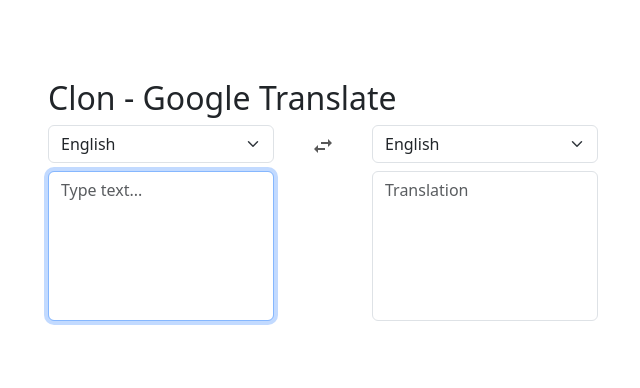
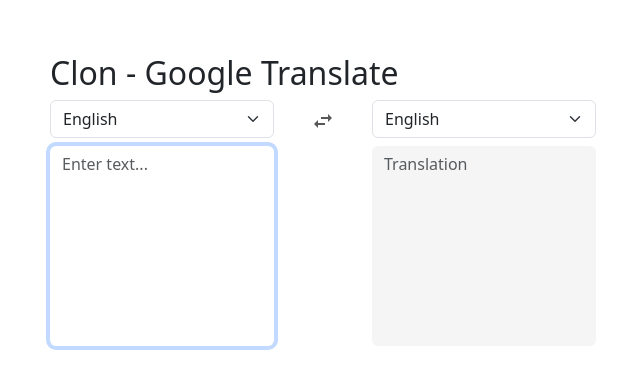
Before and after one commit to KevinVanDerSchans/clone-google-translate-react, a React (Vite) app: page / in a window 1280 px wide. Shown: the part 200-588 px from the top of the page, without its empty margins (317-957 px from the left). Built offline with nearby package versions, Linux system fonts and the light colour scheme.

Commit message:
Finish TextArea component

```diff
--- a/src/components/TextArea/TextArea.tsx
+++ b/src/components/TextArea/TextArea.tsx
@@ -3,19 +3,34 @@
 
 interface Props {
   type: SectionType
-  placeholder: string
   loading?: boolean
   onChange: (value: string) => void
   value: string
 }
 
-export const TextArea = ({ type, placeholder, loading, value, onChange }: Props) => {
+const commonStyles = { height: '200px', border: 0 }
+
+const getPlaceholder = ({ type, loading }: { type: SectionType; loading?: boolean }) => {
+  if (type === SectionType.From) return 'Enter text...'
+  if (loading === true) return 'Loading...'
+  return 'Translation'
+}
+
+export const TextArea = ({ type, loading, value, onChange }: Props) => {
+  const styles = type === SectionType.From ? commonStyles : { ...commonStyles, backgroundColor: '#f5f5f5' }
+
+  const handleChange = (event: React.ChangeEvent<HTMLTextAreaElement>) => {
+    onChange(event.target.value)
+  }
+
   return (
     <Form.Control
       as='textarea'
+      value={value}
+      onChange={handleChange}
       autoFocus={type === SectionType.From}
-      placeholder={placeholder}
-      style={{ height: '150px' }}
+      placeholder={getPlaceholder({ type, loading })}
+      style={styles}
     />
   )
 }
--- a/src/components/app/App.tsx
+++ b/src/components/app/App.tsx
@@ -14,6 +14,7 @@
     toLanguage,
     fromText,
     result,
+    loading,
     setFromText,
     setResult,
     interchangeLanguages,
@@ -37,7 +38,7 @@
               type={SectionType.From}
               value={fromText}
               onChange={setFromText}
-              placeholder='Type text...'
+              loading={loading}
             />
           </Stack>
         </Col>
@@ -46,20 +47,23 @@
           <Button
             variant='link'
             disabled={fromLanguage === AUTO_LANGUAGE}
-            onClick={interchangeLanguages}
-          >
+            onClick={interchangeLanguages}>
             <ArrowsIcon />
           </Button>
         </Col>
 
         <Col>
           <Stack gap={2}>
-            <LanguageSelector type={SectionType.To} value={toLanguage} onChange={setToLanguage} />
+            <LanguageSelector
+              type={SectionType.To}
+              value={toLanguage}
+              onChange={setToLanguage}
+            />
             <TextArea
               type={SectionType.To}
               value={result}
               onChange={setResult}
-              placeholder='Translation'
+              loading={loading}
             />
           </Stack>
         </Col>
--- a/src/hooks/useStore.ts
+++ b/src/hooks/useStore.ts
@@ -57,7 +57,10 @@
 }
 
 export function useStore() {
-  const [{ fromLanguage, toLanguage, fromText, result, loading }, dispatch] = useReducer(reducer, initialState)
+  const [{ fromLanguage, toLanguage, fromText, result, loading }, dispatch] = useReducer(
+    reducer,
+    initialState
+  )
 
   const interchangeLanguages = () => {
     dispatch({ type: 'INTERCHANGE_LANGUAGES' })
```
